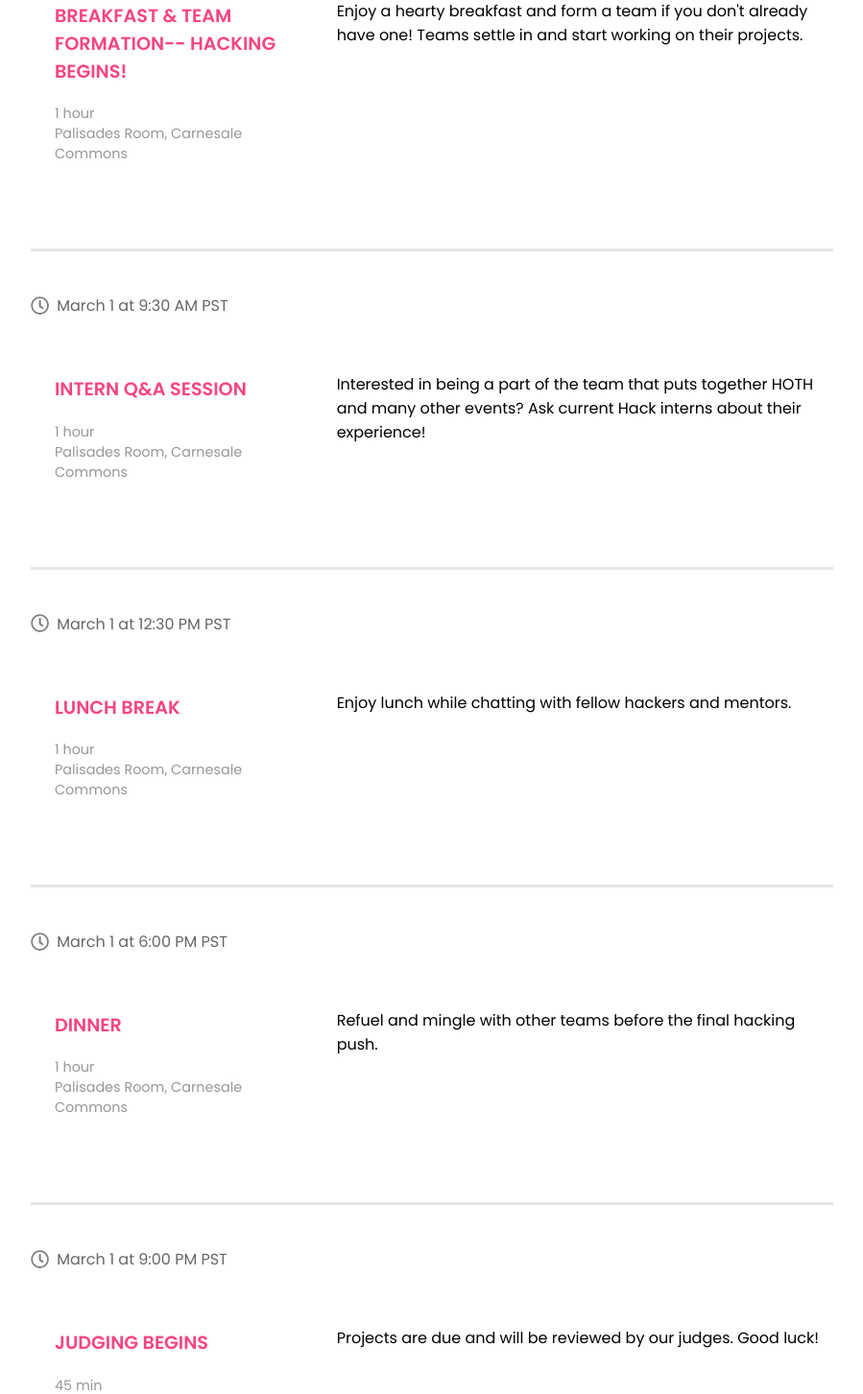
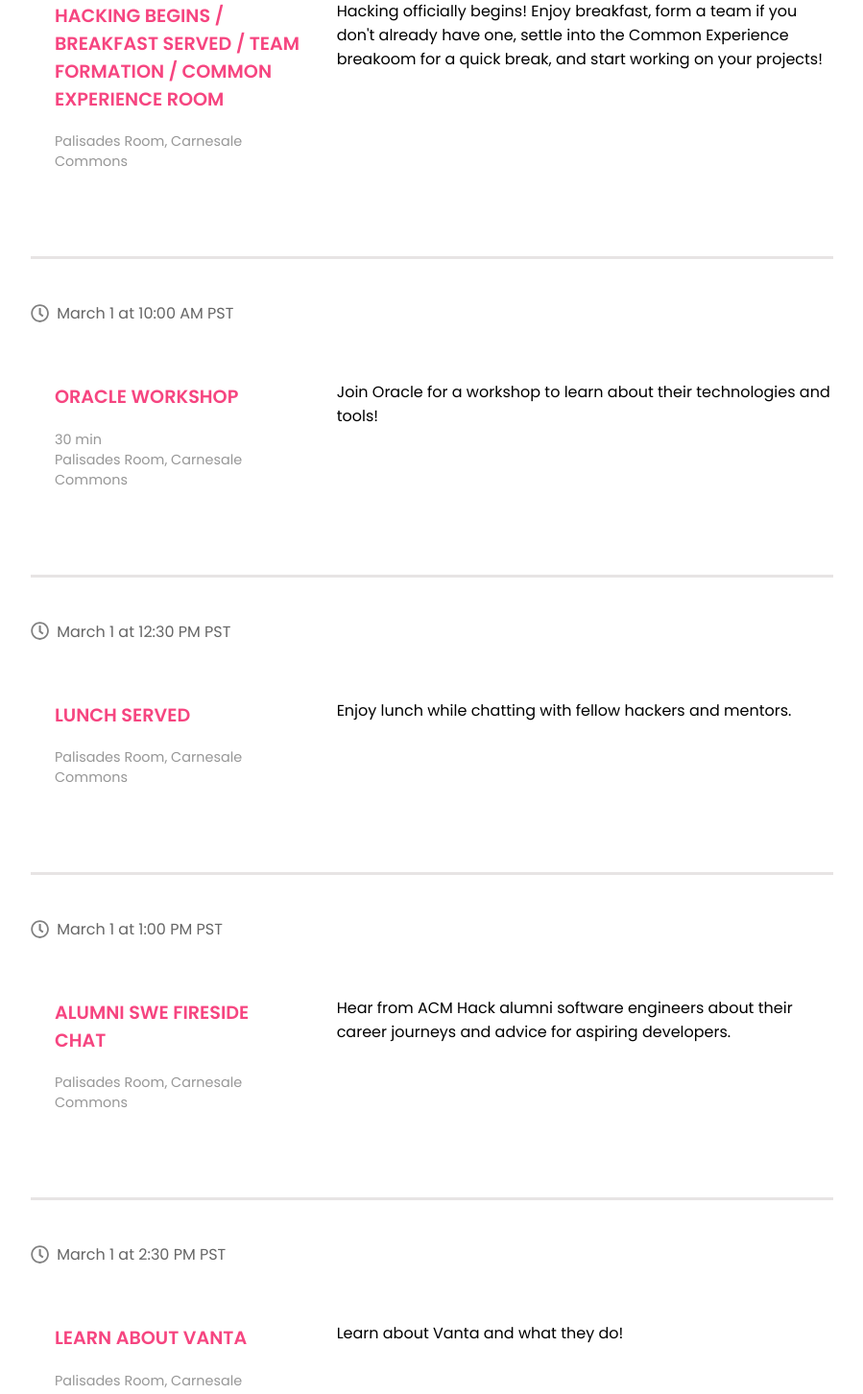
Before and after one commit to uclaacm/hoth.uclaacm.com, a React (Vite) app: page /schedule in a window 1280 px wide. Shown: the part 980-2433 px from the top of the page at 96% size, without its empty margins (190-1089 px from the left). Built offline with nearby package versions, Linux system fonts and the light colour scheme.

Commit message:
made new schedule (#589)
* made new schedule

* made revisions

```diff
--- a/src/data/eventSchedule.js
+++ b/src/data/eventSchedule.js
@@ -8,11 +8,11 @@ function getPacificDateObj(time) {
 
 export const eventSchedule = [
 	{
-		startTime: getPacificDateObj('08:10:00'),
+		startTime: getPacificDateObj('08:00:00'),
 		events: [
 			{
 				name: 'Check In',
-				duration: '1 hour',
+				duration: '30 min',
 				location: 'Palisades Room, Carnesale Commons',
 				description:
 					'Come check in with the organizers and get settled before the opening ceremony!',
@@ -35,23 +35,22 @@ export const eventSchedule = [
 		startTime: getPacificDateObj('09:00:00'),
 		events: [
 			{
-				name: 'Breakfast & Team Formation-- Hacking Begins!',
-				duration: '1 hour',
+				name: 'Hacking Begins / Breakfast Served / Team Formation / Common Experience Room',
 				location: 'Palisades Room, Carnesale Commons',
 				description:
-					"Enjoy a hearty breakfast and form a team if you don't already have one! Teams settle in and start working on their projects.",
+					"Hacking officially begins! Enjoy breakfast, form a team if you don't already have one, settle into the Common Experience breakoom for a quick break, and start working on your projects!",
 			},
 		],
 	},
 	{
-		startTime: getPacificDateObj('09:30:00'),
+		startTime: getPacificDateObj('10:00:00'),
 		events: [
 			{
-				name: 'Intern Q&A Session',
-				duration: '1 hour',
+				name: 'Oracle Workshop',
+				duration: '30 min',
 				location: 'Palisades Room, Carnesale Commons',
 				description:
-					'Interested in being a part of the team that puts together HOTH and many other events? Ask current Hack interns about their experience!',
+					'Join Oracle for a workshop to learn about their technologies and tools!',
 			},
 		],
 	},
@@ -59,8 +58,7 @@ export const eventSchedule = [
 		startTime: getPacificDateObj('12:30:00'),
 		events: [
 			{
-				name: 'Lunch Break',
-				duration: '1 hour',
+				name: 'Lunch Served',
 				location: 'Palisades Room, Carnesale Commons',
 				description:
 					'Enjoy lunch while chatting with fellow hackers and mentors.',
@@ -68,11 +66,43 @@ export const eventSchedule = [
 		],
 	},
 	{
+		startTime: getPacificDateObj('13:00:00'),
+		events: [
+			{
+				name: 'Alumni SWE Fireside Chat',
+				location: 'Palisades Room, Carnesale Commons',
+				description:
+					'Hear from ACM Hack alumni software engineers about their career journeys and advice for aspiring developers.',
+			},
+		],
+	},
+	{
+		startTime: getPacificDateObj('14:30:00'),
+		events: [
+			{
+				name: 'Learn About Vanta',
+				location: 'Palisades Room, Carnesale Commons',
+				description:
+					'Learn about Vanta and what they do!',
+			},
+		],
+	},
+	{
+		startTime: getPacificDateObj('17:00:00'),
+		events: [
+			{
+				name: 'Poker',
+				location: 'Palisades Room, Carnesale Commons',
+				description:
+					'Take a break from hacking and enjoy a round of poker with fellow hackers!',
+			},
+		],
+	},
+	{
 		startTime: getPacificDateObj('18:00:00'),
 		events: [
 			{
-				name: 'Dinner',
-				duration: '1 hour',
+				name: 'Dinner Served',
 				location: 'Palisades Room, Carnesale Commons',
 				description:
 					'Refuel and mingle with other teams before the final hacking push.',
@@ -83,8 +113,7 @@ export const eventSchedule = [
 		startTime: getPacificDateObj('21:00:00'),
 		events: [
 			{
-				name: 'Judging Begins',
-				duration: '45 min',
+				name: 'Hacking Ends / Judging Begins',
 				location: 'Palisades Room, Carnesale Commons',
 				description:
 					'Projects are due and will be reviewed by our judges. Good luck!',
```
